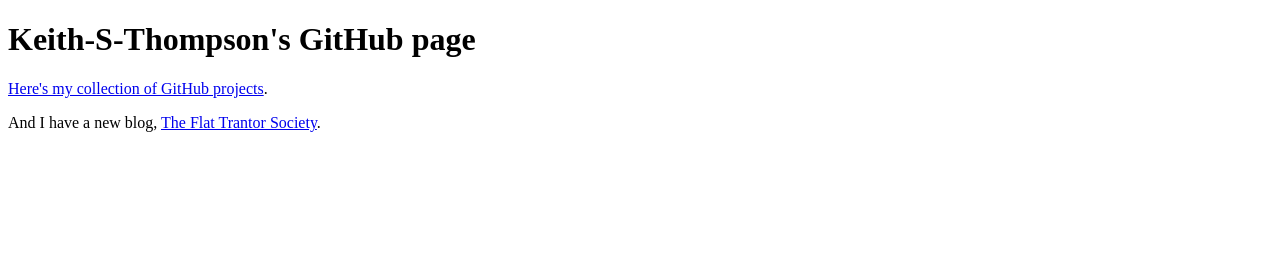
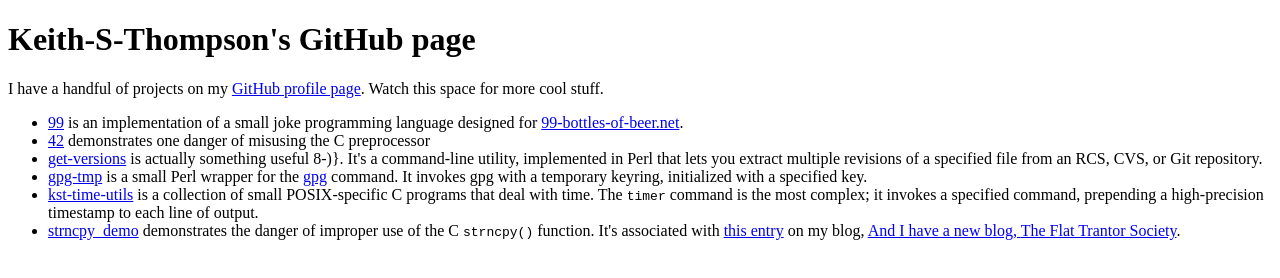
Before and after one commit to Keith-S-Thompson/keith-s-thompson.github.com, a plain HTML site: page index.html in a window 1280 px wide. Drawn offline with Linux system fonts and the light colour scheme.

Commit message:
Link to individual project pages

```diff
--- a/index.html
+++ b/index.html
@@ -7,8 +7,52 @@
 <h1>Keith-S-Thompson's GitHub page</h1>
 
 <p>
-<a href="https://github.com/Keith-S-Thompson">Here's my collection of GitHub projects</a>.
+I have a handful of projects on my
+<a href="https://github.com/Keith-S-Thompson">GitHub profile page</a>.
+Watch this space for more cool stuff.
 </p>
+
+<ul>
+    <li>
+        <a href="https://github.com/Keith-S-Thompson/99">99</a>
+        is an implementation of a small joke programming language designed for
+        <a href="http://99-bottles-of-beer.net/">99-bottles-of-beer.net</a>.
+    </li>
+
+    <li>
+        <a href="https://github.com/Keith-S-Thompson/42">42</a>
+        demonstrates one danger of misusing the C preprocessor
+    </li>
+
+    <li>
+        <a href="https://github.com/Keith-S-Thompson/get-versions">get-versions</a>
+        is actually something useful 8-)}.  It's a command-line
+        utility, implemented in Perl that lets you extract multiple
+        revisions of a specified file from an RCS, CVS, or Git
+        repository.
+    </li>
+
+    <li>
+        <a href="https://github.com/Keith-S-Thompson/gpg-tmp">gpg-tmp</a>
+        is a small Perl wrapper for the <a href="http://www.gnupg.org/">gpg</a>
+        command.  It invokes gpg with a temporary keyring, initialized with a specified key.
+    </li>
+
+    <li>
+        <a href="https://github.com/Keith-S-Thompson/kst-time-utils">kst-time-utils</a>
+        is a collection of small POSIX-specific C programs that deal with time.
+        The <tt>timer</tt> command is the most complex; it invokes a specified command,
+        prepending a high-precision timestamp to each line of output.
+    </li>
+
+    <li>
+        <a href="https://github.com/Keith-S-Thompson/strncpy_demo">strncpy_demo</a>
+        demonstrates the danger of improper use of the C <tt>strncpy()</tt> function.
+        It's associated with <a href="http://the-flat-trantor-society.blogspot.com/2012/03/no-strncpy-is-not-safer-strcpy.html">
+        this entry</a> on my blog, <a href="http://the-flat-trantor-society.blogspot.com/>The Flat Trantor Society</a>.
+    </li>
+
+</ul>
 
 <p>
 And I have a new blog,
```
